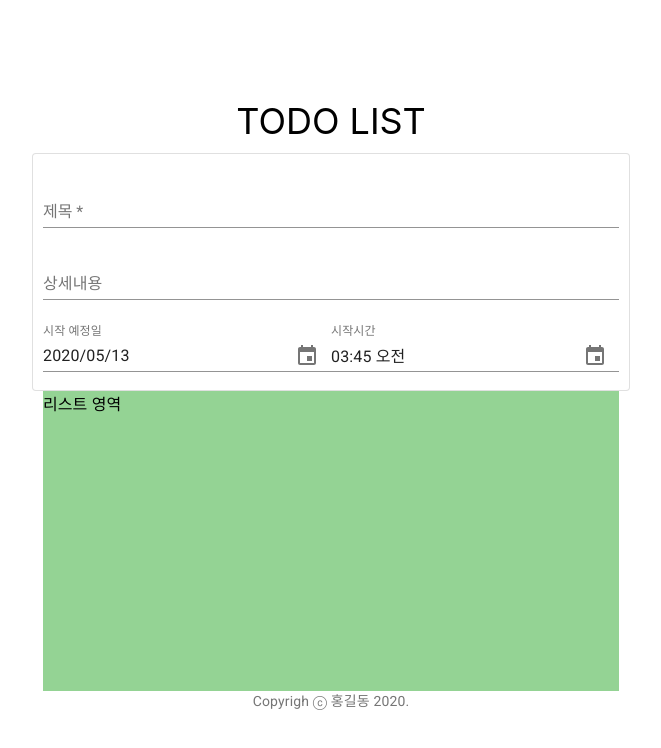
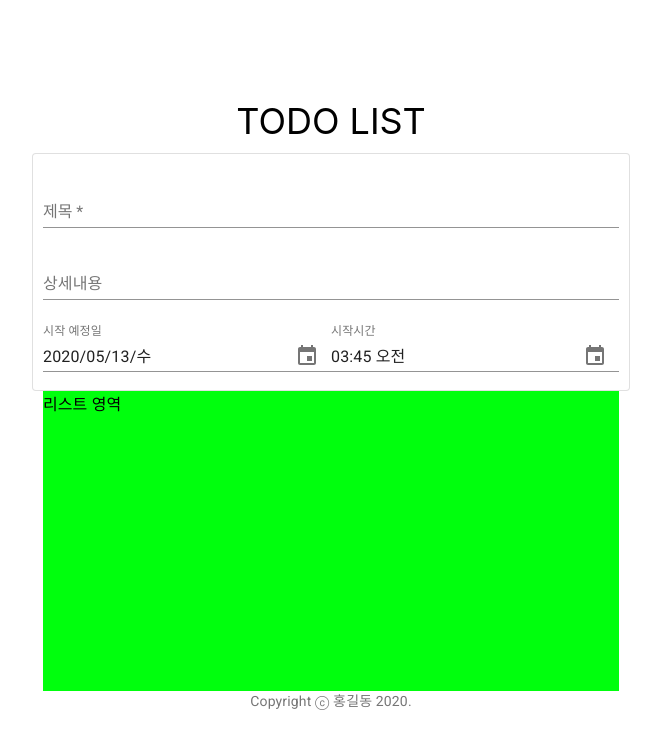
Before and after one commit to who307/todolist, a React (Create React App) app: page / in a window 1280 px wide. Shown: the top 748 px of the page, without its empty margins (309-970 px from the left). Built offline with nearby package versions, Linux system fonts and the light colour scheme.

Commit message:
picker 설정

```diff
--- a/src/App.css
+++ b/src/App.css
@@ -21,14 +21,14 @@ html{
 }
 
 .input_area{
-  background-color: rgb(126, 184, 223);
+  background-color: rgb(255, 66, 75);
   width : 45%;
   min-width : 300px;
 
 }
 
 .list_area{
-  background-color: rgb(148, 211, 148);
+  background-color: rgb(0, 255, 13);
   width:45%;
   min-width : 300px;
   min-height : 300px;
--- a/src/App.js
+++ b/src/App.js
@@ -25,7 +25,7 @@ class App extends React.Component {
           <TextField label="상세내용" size="normal" margin="normal" fullWidth multiline />
           <KeyboardDatePicker
             disable="inline"
-            format="yyyy/MM/DD"
+            format="yyyy/MM/DD/dd"
             margin="normal"
             label="시작 예정일"
             onChange={(value) => console.log(value)}
@@ -47,7 +47,7 @@ class App extends React.Component {
         </Paper>
         <div className="list_area">리스트 영역</div>
         <Typography variant="body2" color="textSecondary" align="center">
-          {'Copyrigh ⓒ 홍길동 ' + new Date().getFullYear() + '.'}
+          {'Copyright ⓒ 홍길동 ' + new Date().getFullYear() + '.'}
         </Typography>
       </div>
     );
```
Also changed, not shown: 1 other file (tests, documents, lock files or other folders).
